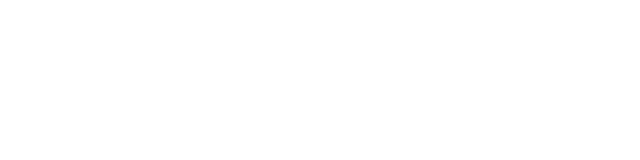
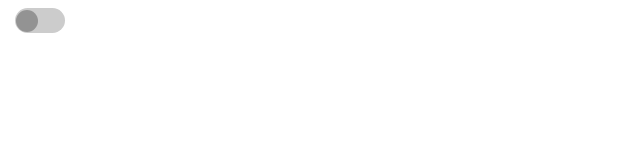
Before and after one commit to jmerlosrepo/neighborhood, a React (Vite) app: page / in a window 1280 px wide. Shown: the top 160 px of the page, without its empty margins (0-640 px from the left). Built offline with nearby package versions, Linux system fonts and the light colour scheme.

Commit message:
Slider control added and Table changes

```diff
--- a/package.json
+++ b/package.json
@@ -15,6 +15,7 @@
     "react-dom": "^18.3.1",
     "react-redux": "^9.1.2",
     "react-router-dom": "^6.26.1",
+    "sass": "^1.78.0",
     "scss": "^0.2.4"
   },
   "devDependencies": {
--- a/src/App.tsx
+++ b/src/App.tsx
@@ -1,9 +1,18 @@
+import Slider from "./components/common/InputFields/Slider/Slider";
+import Table from "./components/common/Table/Table";
+
 const App = () => {
+  const headers = ["Header 1", "Header 2", "Header 3"];
+
+  const tableData = [
+    { data1: "Data 1", data2: "Data 2", data3: "Data 3" },
+    { data1: "Data 4", data2: "Data 5", data3: "Data 6" },
+  ];
   return (
     <div>
+      <Slider />
+    </div>
+  );
+};
 
-    </div>
-  )
-}
-
-export default App
+export default App;
--- /dev/null
+++ b/src/components/common/InputFields/Slider/Slider.module.scss
@@ -0,0 +1,38 @@
+.slider {
+  position: relative;
+  display: inline-block;
+  width: 50px;
+  height: 25px;
+  .sliderInput {
+    opacity: 0;
+    width: 0;
+    height: 0;
+  }
+  .sliderTrack {
+    position: absolute;
+    background-color: #ccc;
+    border-radius: 25px;
+    width: 100%;
+    height: 100%;
+    transition: 0.4s;
+  }
+  .sliderThumb {
+    position: absolute;
+    background-color: #5858587b;
+    border-radius: 50%;
+    height: 22px;
+    width: 22px;
+    top: 1.5px;
+    left: 8px;
+    transition: 0.4s;
+  }
+
+  input:checked + .sliderTrack {
+    background-color: #4caf50;
+  }
+
+  input:checked + .sliderTrack + .sliderThumb {
+    transform: translateX(25px);
+    background-color: #fff;
+  }
+}
--- /dev/null
+++ b/src/components/common/InputFields/Slider/Slider.tsx
@@ -0,0 +1,27 @@
+import { useState } from "react";
+import styles from "./Slider.module.scss";
+import { SliderProps } from "../../../../types";
+
+const Slider = ({ onChange }: SliderProps) => {
+  const [checked, setChecked] = useState<boolean>(false);
+
+  const handleChange = () => {
+    setChecked(!checked);
+    onChange?.(checked);
+  };
+
+  return (
+    <label className={styles.slider}>
+      <input
+        checked={checked}
+        onChange={handleChange}
+        className={styles.sliderInput}
+        type="checkbox"
+      />
+      <span className={styles.sliderTrack}></span>
+      <span className={styles.sliderThumb}></span>
+    </label>
+  );
+};
+
+export default Slider;
--- a/src/components/common/InputFields/TextField/TextField.tsx
+++ b/src/components/common/InputFields/TextField/TextField.tsx
@@ -31,11 +31,7 @@
   };
 
   return (
-    <div
-      className={classNames(styles.defaultInputStyle, {
-        [className]: className,
-      })}
-    >
+    <div className={classNames(styles.defaultInputStyle, className)}>
       <label htmlFor={id}>
         {label}
         <input
--- /dev/null
+++ b/src/components/common/Table/Table.module.scss
@@ -0,0 +1,2 @@
+.defaultTable {
+}
--- /dev/null
+++ b/src/components/common/Table/Table.tsx
@@ -0,0 +1,32 @@
+import classNames from "classnames";
+import { TableProps } from "../../../types";
+
+import styles from "./Table.module.scss";
+
+const Table = ({ headers, tableData, className }: TableProps) => {
+  return (
+    <table className={classNames(styles.defaultTable, className && className)}>
+      <thead>
+        <tr>
+          <th colSpan={2}>{"Titulo"}</th>
+        </tr>
+        <tr>
+          {headers.map((header: string) => (
+            <th key={header}>{header}</th>
+          ))}
+        </tr>
+      </thead>
+      <tbody>
+        {tableData.map((tData) => (
+          <tr>
+            {Object.values(tData).map((value) => (
+              <td>{value}</td>
+            ))}
+          </tr>
+        ))}
+      </tbody>
+    </table>
+  );
+};
+
+export default Table;
```
Also changed, not shown: src/types.d.ts (+14 -4 lines), 1 other file (tests, documents, lock files or other folders).
